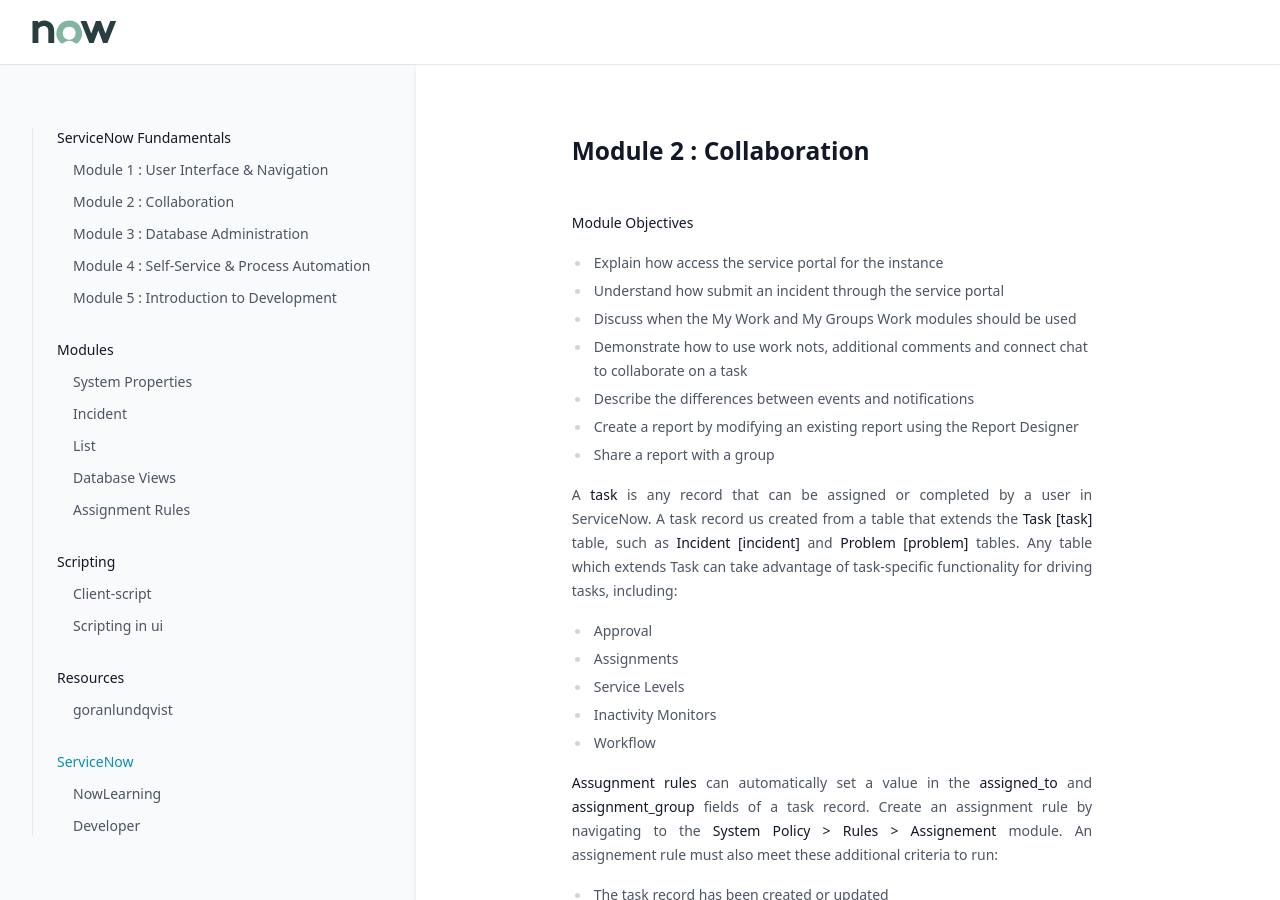
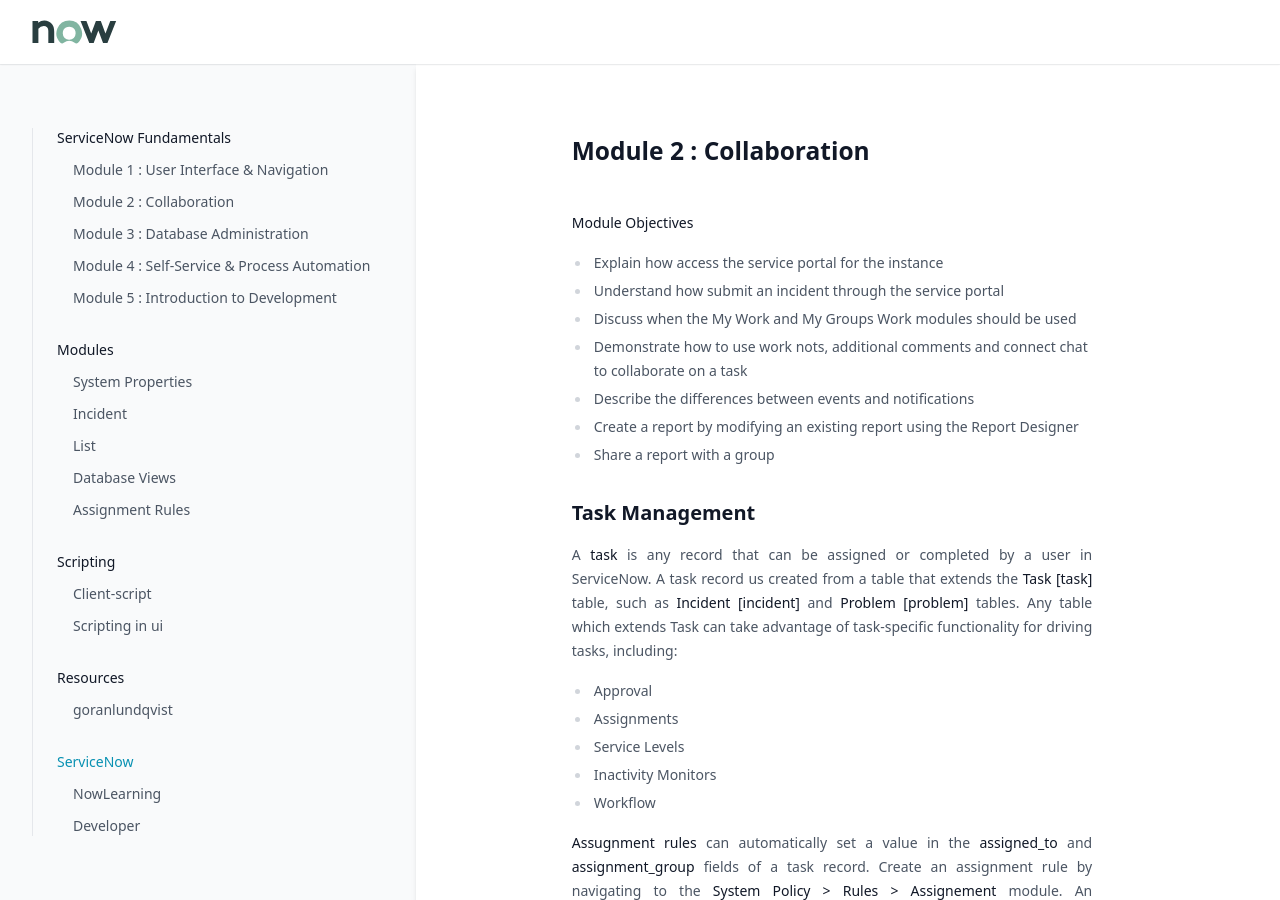
Before and after one commit to greglejeune/ebook, a Jekyll site: the page built from _servicenow/2021-11-01-snf-module2.md, in a window 1280 px wide and 900 px high. Built offline with Jekyll 4.4.1, drawn with Linux system fonts in a browser that asks for light colours.

Commit message:
Update 2021-11-01-snf-module2.md

```diff
--- a/_servicenow/2021-11-01-snf-module2.md
+++ b/_servicenow/2021-11-01-snf-module2.md
@@ -17,6 +17,8 @@ category: snf
   <li>Create a report by modifying an existing report using the Report Designer</li>
   <li>Share a report with a group</li>
 </ul>
+
+<h2>Task Management</h2>
 
 <p style="text-align: justify;">
     A <strong>task</strong> is any record that can be assigned or completed by a user in ServiceNow. A task record us created from a table that extends the <strong>Task [task]</strong> table, such as <strong>Incident [incident]</strong> and <strong>Problem [problem]</strong> tables. Any table which extends Task can take advantage of task-specific functionality for driving tasks, including:
```
